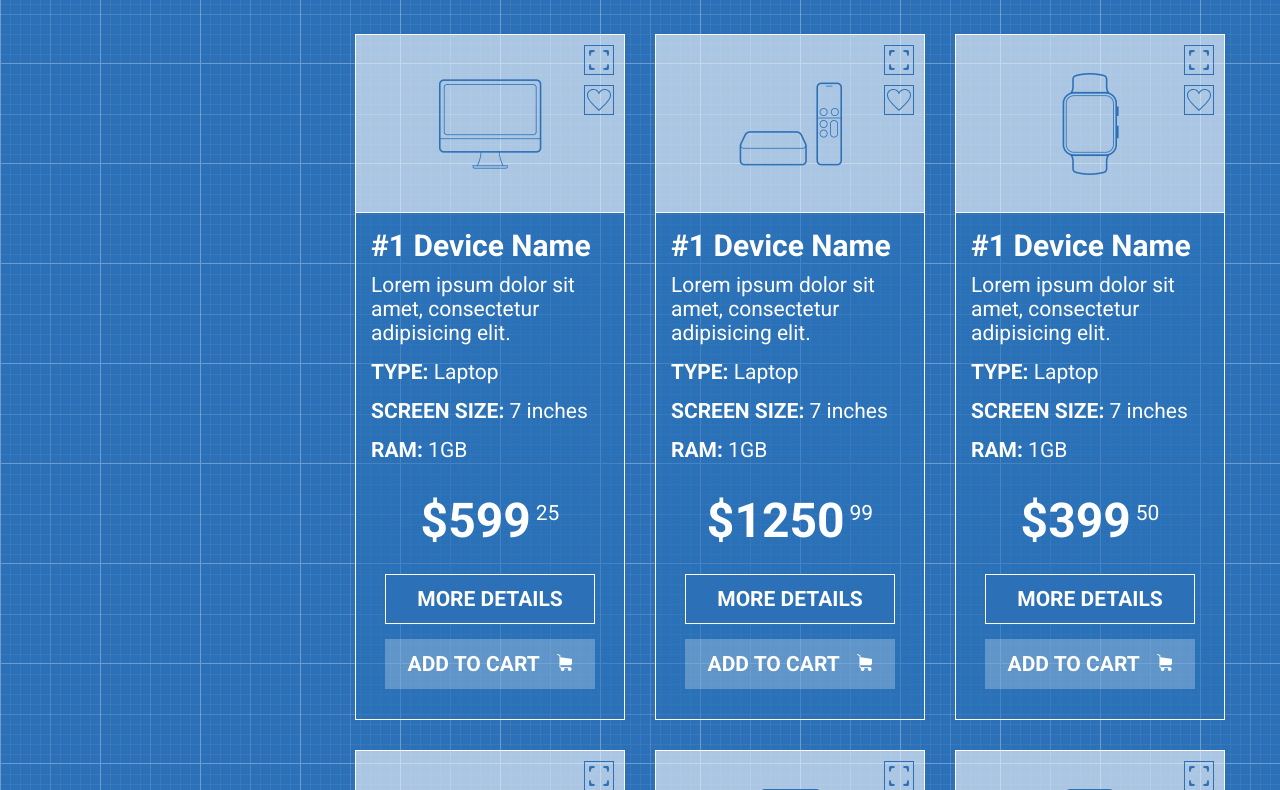
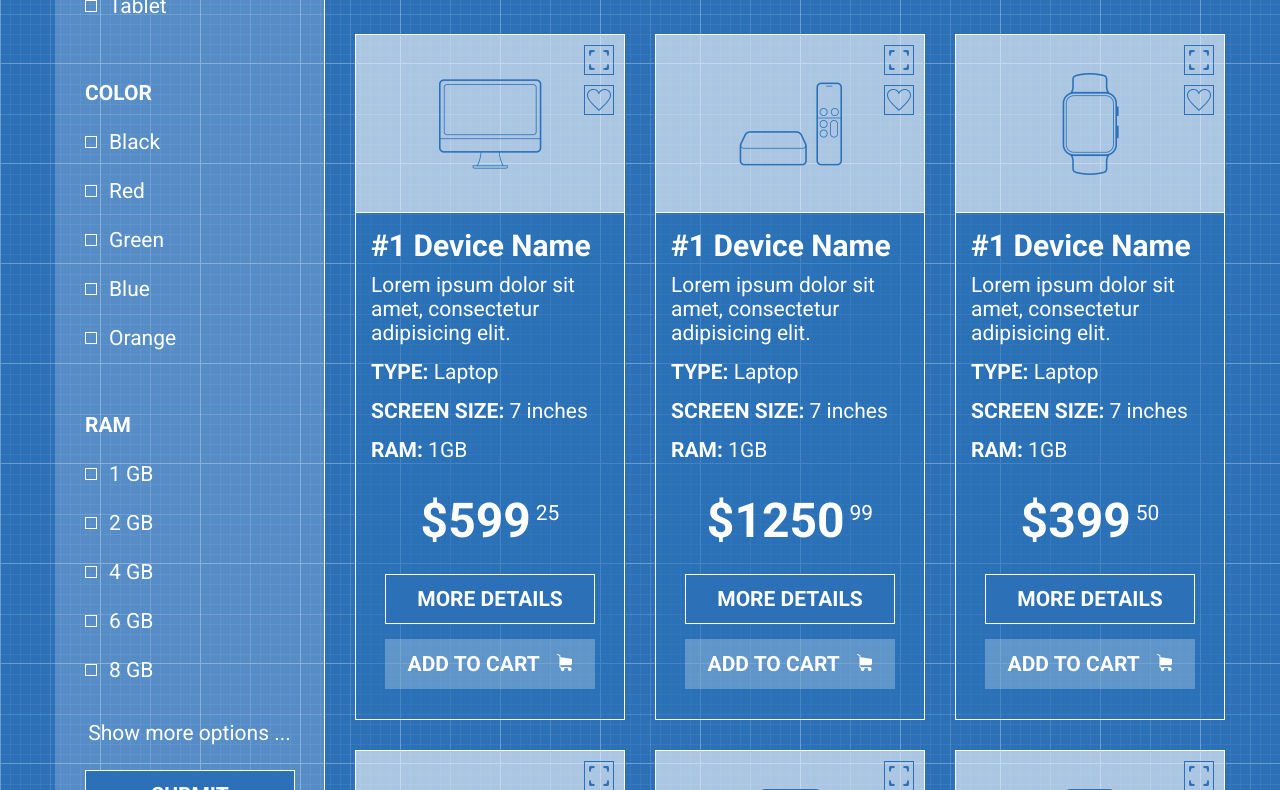
Before and after one commit to temfedorenko/hw-header, a plain HTML site: page index.html in a window 1280 px wide. Shown: the part 637-1427 px from the top of the page. Drawn offline with Linux system fonts and the light colour scheme.

Commit message:
add filters panel

```diff
--- a/index.html
+++ b/index.html
@@ -85,8 +85,79 @@
          <div class="container"></div>
       </section>
 
+
+      <div class="container">
+         <aside class="filters-panel">
+            <form action="#" class="filters-panel__form">
+               <div class="filter">
+                  <h3 class="filter__title">device type</h3>
+                  <ul class="filter__options">
+                     <li class="filter__option">
+                        <input type="checkbox" id="laptop">
+                        <label for="laptop">Laptop</label>
+                     </li>
+                     <li class="filter__option">
+                        <input type="checkbox" id="tablet">
+                        <label for="tablet">Tablet</label>
+                     </li>
+                  </ul>
+               </div>
+               <div class="filter">
+                  <h3 class="filter__title">color</h3>
+                  <ul class="filter__options">
+                     <li class="filter__option">
+                        <input type="checkbox" id="black">
+                        <label for="black">Black</label>
+                     </li>
+                     <li class="filter__option">
+                        <input type="checkbox" id="red">
+                        <label for="red">Red</label>
+                     </li>
+                     <li class="filter__option">
+                        <input type="checkbox" id="green">
+                        <label for="green">Green</label>
+                     </li>
+                     <li class="filter__option">
+                        <input type="checkbox" id="blue">
+                        <label for="blue">Blue</label>
+                     </li>
+                     <li class="filter__option">
+                        <input type="checkbox" id="orange">
+                        <label for="orange">Orange</label>
+                     </li>
+                  </ul>
+               </div>
+               <div class="filter">
+                  <h3 class="filter__title">ram</h3>
+                  <ul class="filter__options">
+                     <li class="filter__option">
+                        <input type="checkbox" id="one-gb">
+                        <label for="one-gb">1 GB</label>
+                     </li>
+                     <li class="filter__option">
+                        <input type="checkbox" id="two-gb">
+                        <label for="two-gb">2 GB</label>
+                     </li>
+                     <li class="filter__option">
+                        <input type="checkbox" id="four-gb">
+                        <label for="four-gb">4 GB</label>
+                     </li>
+                     <li class="filter__option">
+                        <input type="checkbox" id="six-gb">
+                        <label for="six-gb">6 GB</label>
+                     </li>
+                     <li class="filter__option">
+                        <input type="checkbox" id="eight-gb">
+                        <label for="eight-gb">8 GB</label>
+                     </li>
+                  </ul>
+               </div>
+               <a href="#" class="load-more">Show more options ...</a>
+               <button type="submit" class="btn btn-blue">submit</button>
+            </form>
+         </aside>
+
          <section class="main__products">
-         <div class="container">
             <div class="main__products-wrapper">
                <div class="main__products-header">
                   <h1 class="main__products-title">Laptops and Tablets</h1>
@@ -468,9 +539,9 @@
                </div>
                <a class="load-more">Load more...</a>
             </div>
+         </section>
 
       </div>
-      </section>
    </main>
 
    <footer class="footer">
--- a/style.css
+++ b/style.css
@@ -1,8 +1,8 @@
 /* @import url("https://fonts.googleapis.com/css2?family=Roboto&display=swap"); */
 
 @font-face {
-  font-family: 'icomoon';
-  src: url('fonts/icomoon.woff?u5s374') format('woff');
+  font-family: "icomoon";
+  src: url("fonts/icomoon.woff?u5s374") format("woff");
 }
 
 .products .icon-chevron-down-solid {
@@ -17,7 +17,7 @@
 }
 
 .icon-chevron-down-solid:before {
-  font-family: 'icomoon' !important;
+  font-family: "icomoon" !important;
   content: "\e900";
 }
 
@@ -31,7 +31,7 @@
 }
 
 body {
-  background-image: url('./img/patt.png');
+  background-image: url("./img/patt.png");
 }
 
 ul {
@@ -106,7 +106,7 @@ a {
   border-right: 1px solid #2c71b8;
 }
 
-.menu__item.products .menu__item-link{
+.menu__item.products .menu__item-link {
   padding-right: 20px;
 }
 
@@ -129,13 +129,11 @@ a {
   transition: all 0.3s ease-in-out;
 }
 
-.menu__item:hover+.menu__item-submenu,
+.menu__item:hover + .menu__item-submenu,
 .menu__item-submenu:hover {
   opacity: 1;
   visibility: visible;
 }
-
-
 
 .submenu__item:hover {
   background-color: #ffffff;
@@ -177,7 +175,6 @@ a {
   background-color: transparent;
   outline: none;
   color: #2c71b8;
-
 }
 
 .header__search-input::placeholder {
@@ -225,26 +222,89 @@ a {
   font-size: 12px;
 }
 
-
 .menu__products-item:hover .products {
   background-color: #2c71b8;
 }
 
-.menu__products-item:hover  .products .menu__link,
-.menu__products-item:hover  .products span {
+.menu__products-item:hover .products .menu__link,
+.menu__products-item:hover .products span {
   color: #ffffff;
 }
 
+.main > .container {
+  display: flex;
+}
 
 /* SLIDER */
 .main__slider {
   height: 400px;
   background-color: #09335e70;
+  border-bottom: 1px solid #ffffff;
+}
+
+/* FILTERS PANEL */
+
+.filters-panel__form {
+  width: 270px;
+  margin-right: 30px;
+  padding: 33px 30px;
+  color: #ffffff;
+  border-right: 1px solid #ffffff;
+  background-color: rgba(255, 255, 255, 0.2);
+}
+
+.filter {
+  margin-top: 63px;
+}
+
+.filter:first-child {
+  margin-top: 0;
+}
+
+.filter__title {
+  font-weight: 700;
+  text-transform: uppercase;
+}
+
+.filter__option {
+  margin-top: 25px;
+}
+
+input[type="checkbox"] {
+  display: none;
+}
+
+input[type="checkbox"]:checked + label::before {
+  background-color: #ffffff;
+}
+
+.filter label {
+  display: flex;
+  align-items: center;
+  column-gap: 12px;
+  cursor: pointer;
+  user-select: none;
+}
+
+.filter label::before {
+  content: "";
+  width: 10px;
+  height: 10px;
+  border: 1px solid #ffffff;
+  cursor: pointer;
+}
+
+.filters-panel__form .load-more {
+  font-size: 21px;
+}
+
+.filters-panel .btn {
+  margin-top: 25px;
 }
 /* MAIN PRODUCTS */
 
 .main__products-wrapper {
-  padding: 64px 0px 90px 300px;
+  padding: 64px 0px 90px 0px;
 }
 
 .main__products-header {
@@ -302,7 +362,8 @@ a {
   border: 1px solid #ffffff;
 }
 
-.card__zoom-btn, .card__selected-btn {
+.card__zoom-btn,
+.card__selected-btn {
   position: absolute;
   top: 10px;
   right: 10px;
@@ -321,18 +382,17 @@ a {
 }
 
 .card__zoom-btn:hover,
-.card__selected-btn:hover{
+.card__selected-btn:hover {
   background-color: #2c71b8;
 }
 
 .card svg {
   fill: #2c71b8;
   transition: all 0.4s ease-out;
-
 }
 
 .card__zoom-btn:hover svg,
-.card__selected-btn:hover svg{
+.card__selected-btn:hover svg {
   fill: #fff;
 }
 
@@ -351,7 +411,9 @@ a {
   font-weight: 700;
 }
 
-.card__type, .card__screen, .card__ram {
+.card__type,
+.card__screen,
+.card__ram {
   margin-top: 15px;
 }
 
@@ -403,7 +465,7 @@ a {
   margin-top: 25px;
 }
 
-.card__add-btn  {
+.card__add-btn {
   margin-top: 15px;
 }
 
```
Lines whose indentation alone changed are shown as unchanged.
